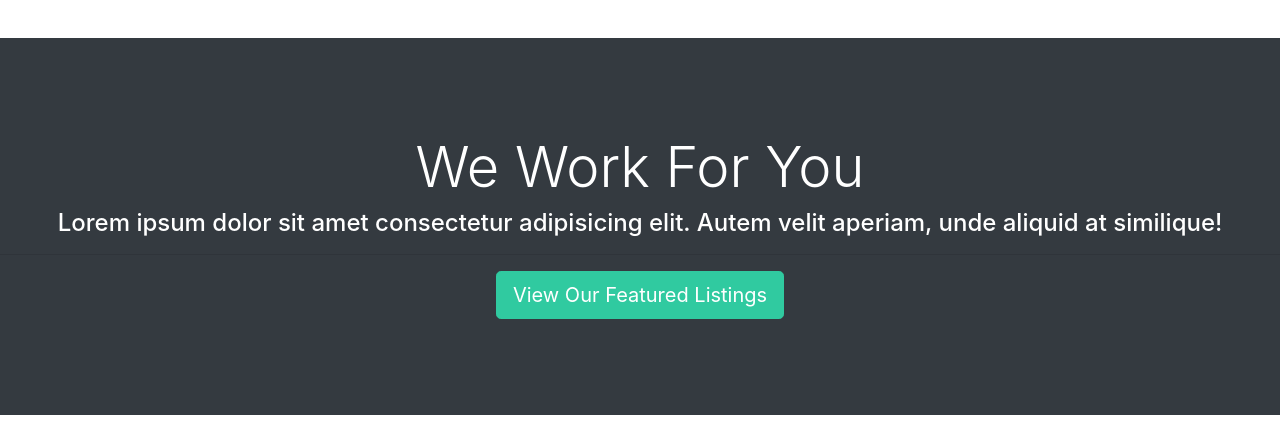
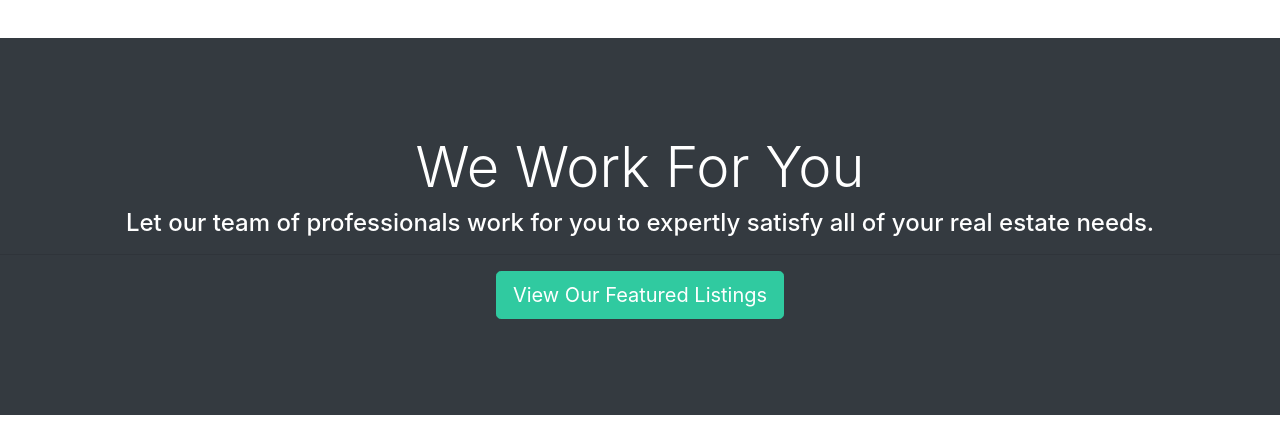
Before and after one commit to Savn55/real_estate_webapp, a Django app: template templates/pages/about.html in a window 1280 px wide. Shown: the part 883-1318 px from the top of the page. Run offline with Django 4.2, Linux system fonts and the light colour scheme; the template is opened without the code that fills it, so the values that code supplies are empty; parts of the project's set-up code (start-up, migrations or seed data) failed here and were passed over; some libraries are stand-ins or nearby versions.

Commit message:
Update about.html

```diff
--- a/templates/pages/about.html
+++ b/templates/pages/about.html
@@ -60,7 +60,7 @@
   <!-- Work -->
   <section id="work" class="bg-dark text-white text-center">
     <h2 class="display-4">We Work For You</h2>
-    <h4>Lorem ipsum dolor sit amet consectetur adipisicing elit. Autem velit aperiam, unde aliquid at similique!</h4>
+    <h4>Let our team of professionals work for you to expertly satisfy all of your real estate needs.</h4>
     <hr>
     <a href="listings.html" class="btn btn-secondary text-white btn-lg">View Our Featured Listings</a>
   </section>
```
